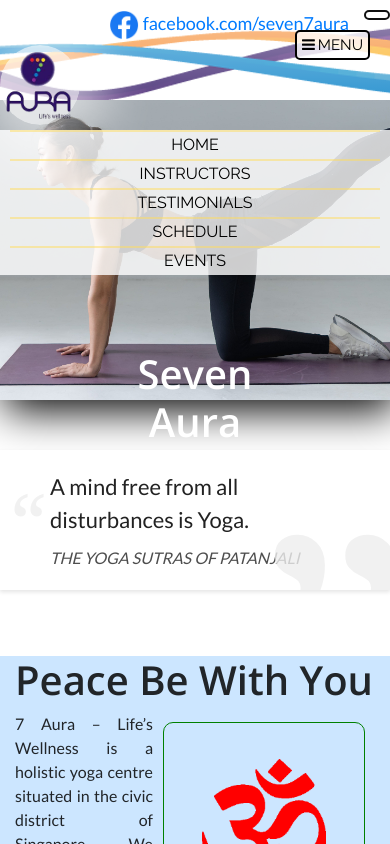
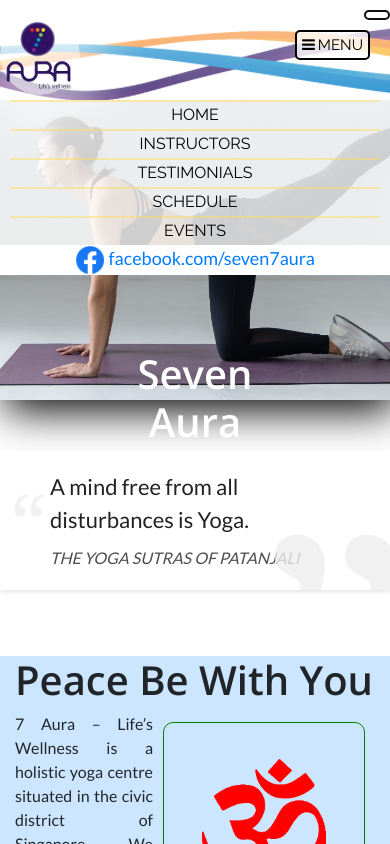
Before and after one commit to DonovanLoSg/SevenAuraCom, a plain HTML site: page index.html in a window 390 px wide. Both pictures are taken after a click on the button "MENU". Shown: the top 844 px of the page. Drawn offline with nearby package versions, Linux system fonts and the light colour scheme.

Commit message:
Amend position of social media link

```diff
--- a/assets/css/main.css
+++ b/assets/css/main.css
@@ -187,25 +187,20 @@ h1 {
   width: 30px;
 }
 
-.social-media {
-  float: right;
+#social-media {
+
   width: 280px;
   color: blue;
   font-size: 18px;
-  background-color: rgba(255, 255, 255, .7);
+  background-color: rgba(255, 255, 255, .7) ;
+  /* background: black; */
 }
 
-.social-media-sm {
-    position:absolute;
-    top:200;
-    right:100px;
-  /* position: fixed; */
-  width: 280px;
-  color: blue;
-  /* top: 0px; */
-  font-size: 4px;
-  /* background-color: rgba(255, 255, 255, .7); */
-  background-color: black;
+@media screen and (max-width: 992px) {
+#social-media {
+  width: 100%;
+  background-color: white;
+  }
 }
 
 .navbarNav {
--- a/index.html
+++ b/index.html
@@ -42,22 +42,11 @@
                         </button>
 					</div>
 					<div class="d-block d-md-none">
-					<div>
 						<button class="navbar-toggler float-right" type="button" data-toggle="collapse" data-target="#navbarToggler" aria-controls="navbarToggler" aria-expanded="false" aria-label="Toggle navigation">
                             <div class="hamburger-sm"><i class="fa fa-bars " aria-hidden="true"></i> <span class="hamburger-text">MENU</span></div>
                         </button>
-
-					</div>
-
-                    <!-- Social media links-->
-
-                        <div class="transparent container justify-content-end social-media">
-                            <a href="http://facebook.com/seven7aura"
-                                target="_blank"><img class="facebook-icon" src="assets/img/f_logo_RGB-Blue_58.png" alt="facebook link"> facebook.com/seven7aura</a>
-                        <!-- </div> -->
                     </div>
 
-					</div>
                     <!-- Brand logo -->
 					<div>
                         <div class="d-none d-md-block">
@@ -99,12 +88,14 @@
                                 </li>
                             </ul>
                             <!-- Social media links-->
-                            <div class="d-none d-md-block">
-                                <div class="transparent container justify-content-end social-media">
+                            <!-- <div class="d-none d-md-block"> -->
+                            <div id="social-media" class="nav ">
+                                <div class="transparent container justify-content-center ">
                                     <a href="http://facebook.com/seven7aura"
                                         target="_blank"><img class="facebook-icon" src="assets/img/f_logo_RGB-Blue_58.png" alt="facebook link"> facebook.com/seven7aura</a>
                                 </div>
                             </div>
+                            <!-- </div> -->
                         </div>
 					</div>
                 </div>
@@ -254,9 +245,6 @@
                 </div>
             </div>
         </div>
-
-
-
     </footer>
 	<!-- jQuery library -->
 	<script src="https://ajax.googleapis.com/ajax/libs/jquery/3.5.1/jquery.min.js"></script> <!-- Popper JS -->
@@ -266,5 +254,4 @@
     <script src="assets/js/owlcarousel/owl.carousel.min.js"></script>
 	<script src="assets/js/main.js"></script>
 </body>
-
 </html>
```
Also changed, not shown: .theia/launch.json.
